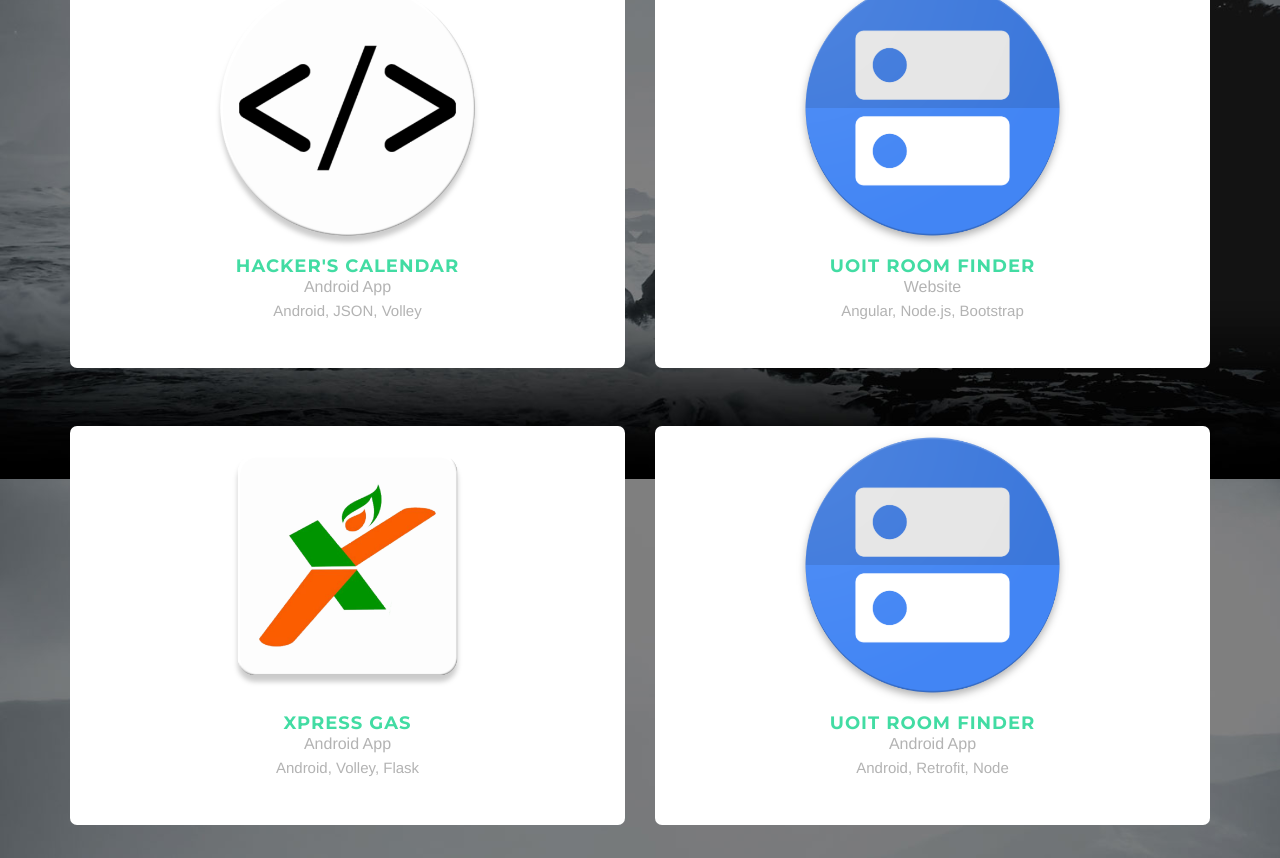
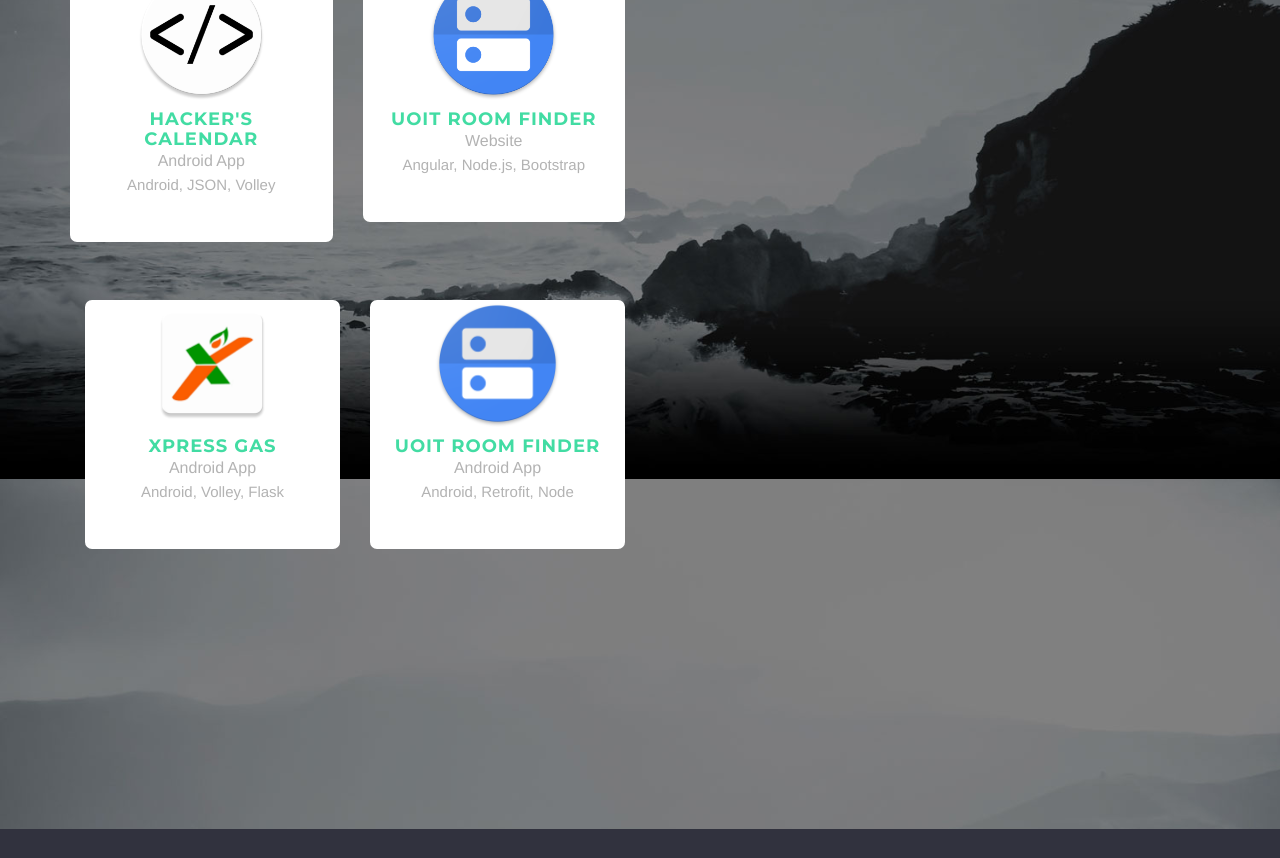
Before and after one commit to yenvanio/yenvanio.ca, a website: page index.html in a window 1280 px wide. Shown: the part 2145-3003 px from the top of the page. Drawn offline with nearby package versions, Linux system fonts and the light colour scheme.

Commit message:
updated rows

```diff
--- a/index.html
+++ b/index.html
@@ -136,7 +136,7 @@
     </div>
     <div class="container">
       <div class="row row-bottom-padded-sm">
-        <div class="col-xs-6">
+        <div class="col-xs-3">
           <a href="https://play.google.com/store/apps/details?id=com.shiv.hackerscalendar" target="_blank" class="fh5co-project-item image-popup to-animate fadeInUp animated">
               <img src="img/hackersCalendar.png" alt="Image" class="img-responsive proj-img">
               <div class="fh5co-text">
@@ -146,7 +146,7 @@
               </div>
             </a>
         </div>
-        <div class="col-xs-6">
+        <div class="col-xs-3">
           <a href="http://uoit.yshiv.com" target="_blank" class="fh5co-project-item image-popup to-animate fadeInUp animated">
               <img src="img/roomFinder.png" alt="Image" class="img-responsive proj-img">
               <div class="fh5co-text">
@@ -157,8 +157,7 @@
             </a>
         </div>
         </div>
-        <div class="row row-bottom-padded-sm">
-          <div class="col-xs-6">
+          <div class="col-xs-3">
             <a href="https://play.google.com/store/apps/details?id=com.outsourced.shiv.ghana_cylinders" target="_blank" class="fh5co-project-item image-popup to-animate fadeInUp animated">
                 <img src="img/xpressgas.png" alt="Image" class="img-responsive proj-img">
                 <div class="fh5co-text">
@@ -168,7 +167,7 @@
                 </div>
               </a>
           </div>
-          <div class="col-xs-6">
+          <div class="col-xs-3">
             <a href="https://play.google.com/store/apps/details?id=com.outsourced.shiv.uoitroomfinder" target="_blank" class="fh5co-project-item image-popup to-animate fadeInUp animated">
                 <img src="img/roomFinder.png" alt="Image" class="img-responsive proj-img">
                 <div class="fh5co-text">
@@ -178,7 +177,6 @@
                 </div>
               </a>
           </div>
-      </div>
     </div>
   </section>
 
```
